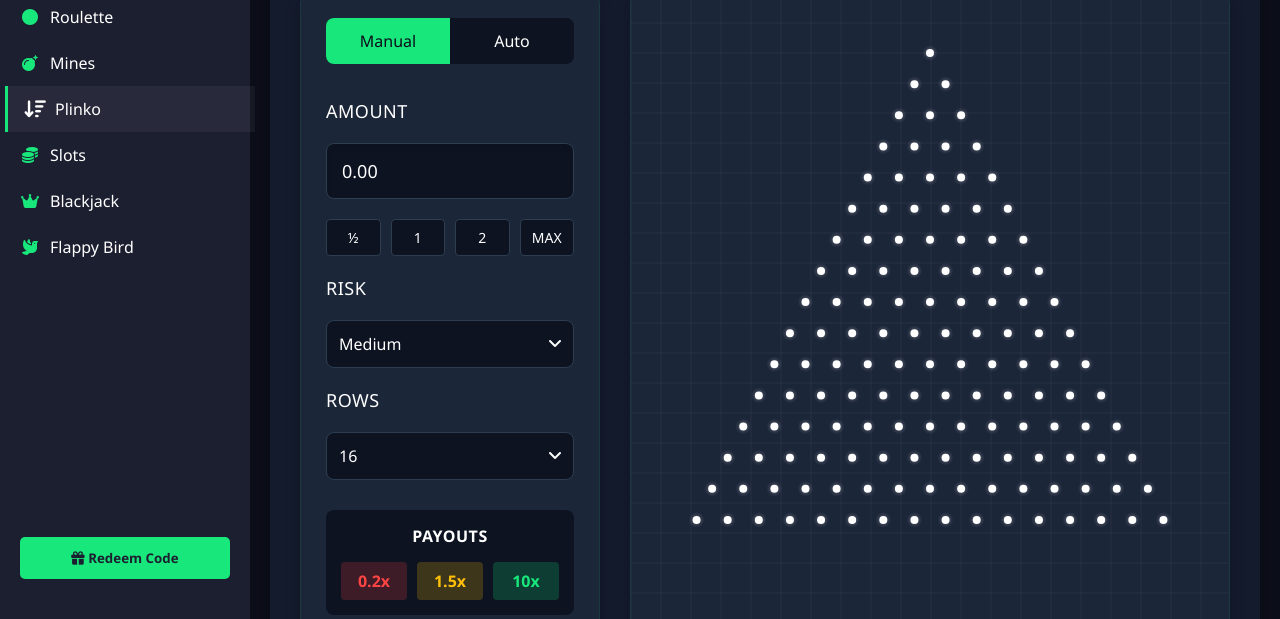
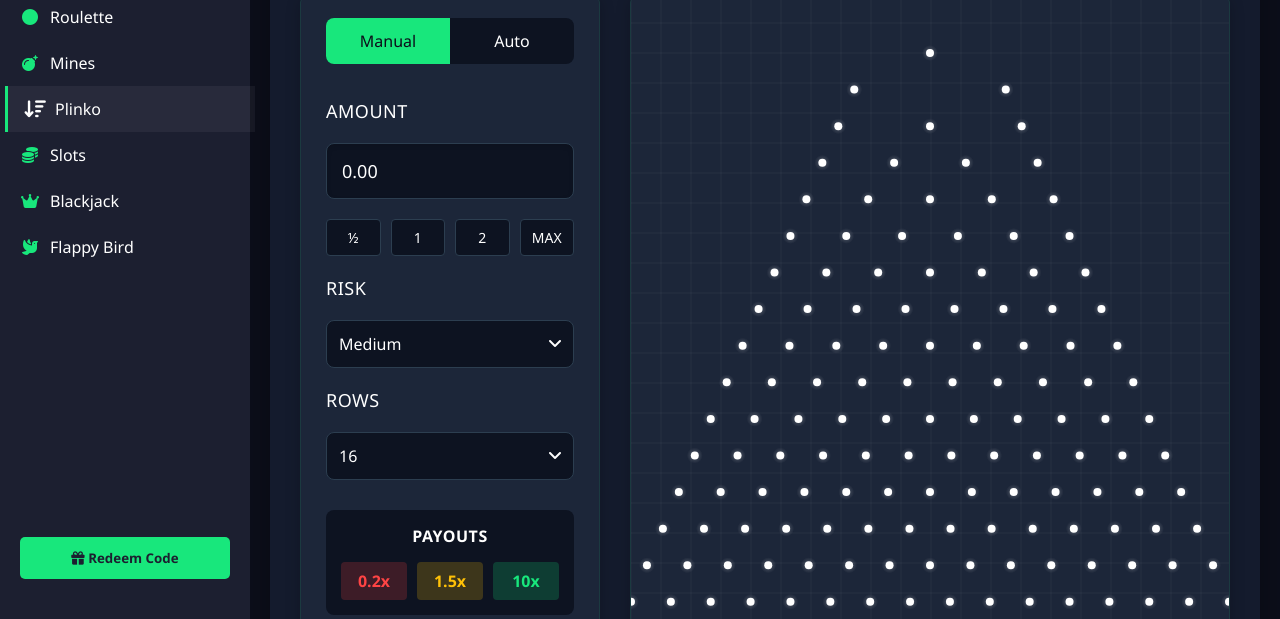
Before and after one commit to iamwaterplanting/scalf-likes-kids, a website: page games/plinko.html in a window 1280 px wide. Shown: the part 181-800 px from the top of the page. Drawn offline with nearby package versions, Linux system fonts and the light colour scheme; no server answers.

Commit message:
your message

```diff
--- a/games/plinko.html
+++ b/games/plinko.html
@@ -255,17 +255,16 @@
             align-items: center;
             font-weight: bold;
             font-size: 14px;
-            border-radius: 0;
             transition: all 0.3s ease;
             border: none;
-            border-top: 1px solid rgba(255, 255, 255, 0.1);
-            border-left: 1px solid rgba(255, 255, 255, 0.1);
+            border-right: 1px solid rgba(255, 255, 255, 0.1);
             margin: 0;
             padding: 0;
+            box-sizing: border-box;
         }
 
         .multiplier-bucket:last-child {
-            border-right: 1px solid rgba(255, 255, 255, 0.1);
+            border-right: none;
         }
 
         .multiplier-bucket[data-value="0.2"],
--- a/js/admin.js
+++ b/js/admin.js
@@ -233,7 +233,7 @@ document.addEventListener('DOMContentLoaded', () => {
 
             // User cell
             const userCell = document.createElement('td');
-            userCell.textContent = activity.user;
+            userCell.textContent = activity.username;
 
             // Game cell
             const gameCell = document.createElement('td');
@@ -266,7 +266,7 @@ document.addEventListener('DOMContentLoaded', () => {
                 viewBtn.innerHTML = '<i class="fas fa-eye"></i>';
                 viewBtn.title = 'View Details';
                 viewBtn.addEventListener('click', () => {
-                    alert(`Bet Details:\nUser: ${activity.user}\nGame: ${activity.game}\nBet: ${activity.bet}\nResult: ${activity.result}\nTime: ${new Date(activity.time).toLocaleString()}`);
+                    alert(`Bet Details:\nUser: ${activity.username}\nGame: ${activity.game}\nBet: ${activity.bet}\nResult: ${activity.result}\nTime: ${new Date(activity.time).toLocaleString()}`);
                 });
                 actionsCell.appendChild(viewBtn);
                 row.appendChild(actionsCell);
--- a/js/main.js
+++ b/js/main.js
@@ -84,7 +84,7 @@ function updateActivityTable(activities) {
 
         // User cell
         const userCell = document.createElement('td');
-        userCell.textContent = activity.user;
+        userCell.textContent = activity.username;
 
         // Game cell
         const gameCell = document.createElement('td');
@@ -313,7 +313,7 @@ async function trackGameBet(gameType, betAmount, result) {
     const username = currentUser.username;
     const timestamp = new Date().toISOString();
     const betRecord = {
-        user: username,
+        username: username,
         game: gameType,
         bet: betAmount,
         result: result,
--- a/js/plinko-game.js
+++ b/js/plinko-game.js
@@ -89,17 +89,32 @@ document.addEventListener('DOMContentLoaded', () => {
             canvas.width = plinkoBoard.clientWidth;
             canvas.height = plinkoBoard.clientHeight;
 
-            // Make sure the multiplier container aligns with the canvas
+            // Make sure the multiplier container aligns perfectly with the canvas
             if (multiplierContainer) {
+                // Set exact width with no margins or paddings
                 multiplierContainer.style.width = `${canvas.width}px`;
-                // Set the width through CSS to ensure proper alignment
+                multiplierContainer.style.left = '0';
+                multiplierContainer.style.right = '0';
+                multiplierContainer.style.padding = '0';
+                multiplierContainer.style.margin = '0';
+                multiplierContainer.style.boxSizing = 'border-box';
+
+                // Add an important style to ensure the width is enforced
                 const style = document.createElement('style');
                 style.textContent = `
                     #multiplierContainer {
                         width: ${canvas.width}px !important;
-                        box-sizing: border-box;
-                        padding: 0;
-                        margin: 0;
+                        box-sizing: border-box !important;
+                        padding: 0 !important;
+                        margin: 0 !important;
+                        left: 0 !important;
+                        right: 0 !important;
+                    }
+
+                    .multiplier-bucket {
+                        box-sizing: border-box !important;
+                        margin: 0 !important;
+                        padding: 0 !important;
                     }
                 `;
                 document.head.appendChild(style);
@@ -152,23 +167,38 @@ document.addEventListener('DOMContentLoaded', () => {
         // Calculate pin spacing
         const boardWidth = canvas.width;
         const boardHeight = canvas.height;
-        const horizontalPadding = 50;
         const verticalPadding = 60;
         const bucketHeight = 60; // Height reserved for multiplier buckets
-        const availableWidth = boardWidth - (horizontalPadding * 2);
         const availableHeight = boardHeight - verticalPadding - bucketHeight;
 
-        const pinSpacing = Math.min(availableWidth / rowCount, availableHeight / rowCount);
+        // For the exact reference image layout with 16 rows and 16 buckets
+        const bucketCount = 16;
+        const bucketWidth = boardWidth / bucketCount;
 
-        // Create pins in triangular pattern
+        // Calculate vertical spacing to fit all rows
+        const verticalPinSpacing = availableHeight / (rowCount + 1);
+
+        // Create pins in triangular pattern matching the reference image
         for (let row = 0; row < rowCount; row++) {
+            // Calculate how many pins for this row
+            // For perfect triangle, each row has row+1 pins (1 pin in first row, 2 in second, etc.)
             const pinsInRow = row + 1;
-            const rowWidth = pinsInRow * pinSpacing;
-            const startX = (boardWidth - rowWidth) / 2 + pinSpacing / 2;
+
+            // For each row, calculate the total width covered
+            // Start with a width that's visually proportional to the board
+            // Each row expands to cover more of the board's width as we go down
+            const expansionFactor = row / (rowCount - 1); // 0 for first row, 1 for last row
+            const rowWidthProportion = 0.2 + 0.8 * expansionFactor; // Start at 20% width, expand to 100%
+            const rowWidth = boardWidth * rowWidthProportion;
+
+            // Center this row
+            const startX = (boardWidth - rowWidth) / 2;
+            const pinSpacing = rowWidth / (pinsInRow - 1 || 1); // Avoid division by zero for first row
 
             for (let pin = 0; pin < pinsInRow; pin++) {
-                const x = startX + pin * pinSpacing;
-                const y = verticalPadding + row * pinSpacing;
+                // Special case for first row with only one pin
+                const x = pinsInRow === 1 ? boardWidth / 2 : startX + pin * pinSpacing;
+                const y = verticalPadding + row * verticalPinSpacing;
 
                 gameState.pins.push({
                     x,
@@ -208,12 +238,16 @@ document.addEventListener('DOMContentLoaded', () => {
         const boardWidth = canvas.width;
         const boardHeight = canvas.height;
         const bucketHeight = 60;
-        const horizontalPadding = 0;
-        const bucketWidth = (boardWidth - (horizontalPadding * 2)) / bucketCount;
+
+        // Force multiplier container to exact canvas width
+        multiplierContainer.style.width = `${boardWidth}px`;
+
+        // Calculate the exact bucket width to fill the entire container
+        const bucketWidth = boardWidth / bucketCount;
 
         for (let i = 0; i < bucketCount; i++) {
             const multiplier = multipliers[i];
-            const x = horizontalPadding + (i * bucketWidth) + bucketWidth / 2;
+            const x = i * bucketWidth + bucketWidth / 2;
             const y = boardHeight - bucketHeight / 2;
 
             // Create visual bucket
@@ -221,7 +255,10 @@ document.addEventListener('DOMContentLoaded', () => {
             bucketElement.className = 'multiplier-bucket';
             bucketElement.textContent = `${multiplier}x`;
             bucketElement.dataset.value = multiplier;
-            bucketElement.style.width = `${bucketWidth - 2}px`;
+            bucketElement.style.width = `${bucketWidth}px`;
+            bucketElement.style.margin = '0';
+            bucketElement.style.padding = '0';
+            bucketElement.style.boxSizing = 'border-box';
             multiplierContainer.appendChild(bucketElement);
 
             // Add to game state
@@ -519,13 +556,15 @@ document.addEventListener('DOMContentLoaded', () => {
                 ball.vx = Math.max(ball.vx - 0.5, -5);
             }
 
-            // Check for multiplier bucket collisions
-            if (ball.y > canvas.height - 65) { // Adjusted to match multiplier container height
-                for (const multiplier of gameState.multipliers) {
-                    const leftEdge = multiplier.x - multiplier.width / 2;
-                    const rightEdge = multiplier.x + multiplier.width / 2;
+            // Check for multiplier bucket collisions - use a more precise calculation
+            if (ball.y >= canvas.height - 65) {
+                // Calculate which bucket the ball is in based on x position
+                const bucketIndex = Math.floor(ball.x / (canvas.width / gameState.multipliers.length));
+                const bucketIndex_clamped = Math.max(0, Math.min(bucketIndex, gameState.multipliers.length - 1));
 
-                    if (ball.x >= leftEdge && ball.x <= rightEdge) {
+                const multiplier = gameState.multipliers[bucketIndex_clamped];
+
+                if (multiplier) {
                     ball.multiplier = multiplier.value;
                     ball.done = true;
 
@@ -546,9 +585,6 @@ document.addEventListener('DOMContentLoaded', () => {
 
                     // Add to game history
                     addToHistory(ball.betAmount, riskLevelSelect.value, ball.multiplier, profit);
-
-                        break;
-                    }
                 }
             }
 
@@ -747,31 +783,8 @@ document.addEventListener('DOMContentLoaded', () => {
     }
 
     function drawMultiplierSlots() {
-        // Draw the container for multipliers
-        ctx.fillStyle = 'rgba(12, 14, 26, 0.5)';
-        ctx.fillRect(0, canvas.height - 60, canvas.width, 60);
-
-        // Draw divider lines
-        ctx.strokeStyle = 'rgba(255, 255, 255, 0.2)';
-        ctx.lineWidth = 1;
-
-        for (const multiplier of gameState.multipliers) {
-            const left = multiplier.x - multiplier.width / 2;
-            const right = multiplier.x + multiplier.width / 2;
-
-            // Draw divider lines
-            ctx.beginPath();
-            ctx.moveTo(left, canvas.height - 60);
-            ctx.lineTo(left, canvas.height);
-            ctx.stroke();
-
-            if (multiplier === gameState.multipliers[gameState.multipliers.length - 1]) {
-                ctx.beginPath();
-                ctx.moveTo(right, canvas.height - 60);
-                ctx.lineTo(right, canvas.height);
-                ctx.stroke();
-            }
-        }
+        // We don't need to draw anything here as we're using HTML elements
+        // which are more reliable for positioning
     }
 
     function showResult(profit) {
--- a/js/supabase-config.js
+++ b/js/supabase-config.js
@@ -1,6 +1,6 @@
 // Supabase configuration
-const SUPABASE_URL = 'https://vjryqofxliygwmdjjgcm.supabase.co';
-const SUPABASE_ANON_KEY = 'eyJhbGciOiJIUzI1NiIsInR5cCI6IkpXVCJ9.eyJpc3MiOiJzdXBhYmFzZSIsInJlZiI6InZqcnlxb2Z4bGl5Z3dtZGpqZ2NtIiwicm9sZSI6ImFub24iLCJpYXQiOjE3NDc4NDU5MzAsImV4cCI6MjA2MzQyMTkzMH0.nmOr5PnN2SeDUzbCVgDebhoankYXYulmzFL_VtBL3W8';
+const SUPABASE_URL = 'https://dunggdgkvbhfalymheiq.supabase.co';
+const SUPABASE_ANON_KEY = 'eyJhbGciOiJIUzI1NiIsInR5cCI6IkpXVCJ9.eyJpc3MiOiJzdXBhYmFzZSIsInJlZiI6ImR1bmdnZGdrdmJoZmFseW1oZWlxIiwicm9sZSI6ImFub24iLCJpYXQiOjE3NDc5MTc0MjYsImV4cCI6MjA2MzQ5MzQyNn0.3RZOpw-nYFmc962zvKKrYLP6swv2qgODoqXt-rvxrL0';
 
 // Initialize Supabase client
 const supabaseClient = window.supabase.createClient(SUPABASE_URL, SUPABASE_ANON_KEY);
```
Also changed, not shown: 2 other files. Lines whose indentation alone changed are shown as unchanged.
